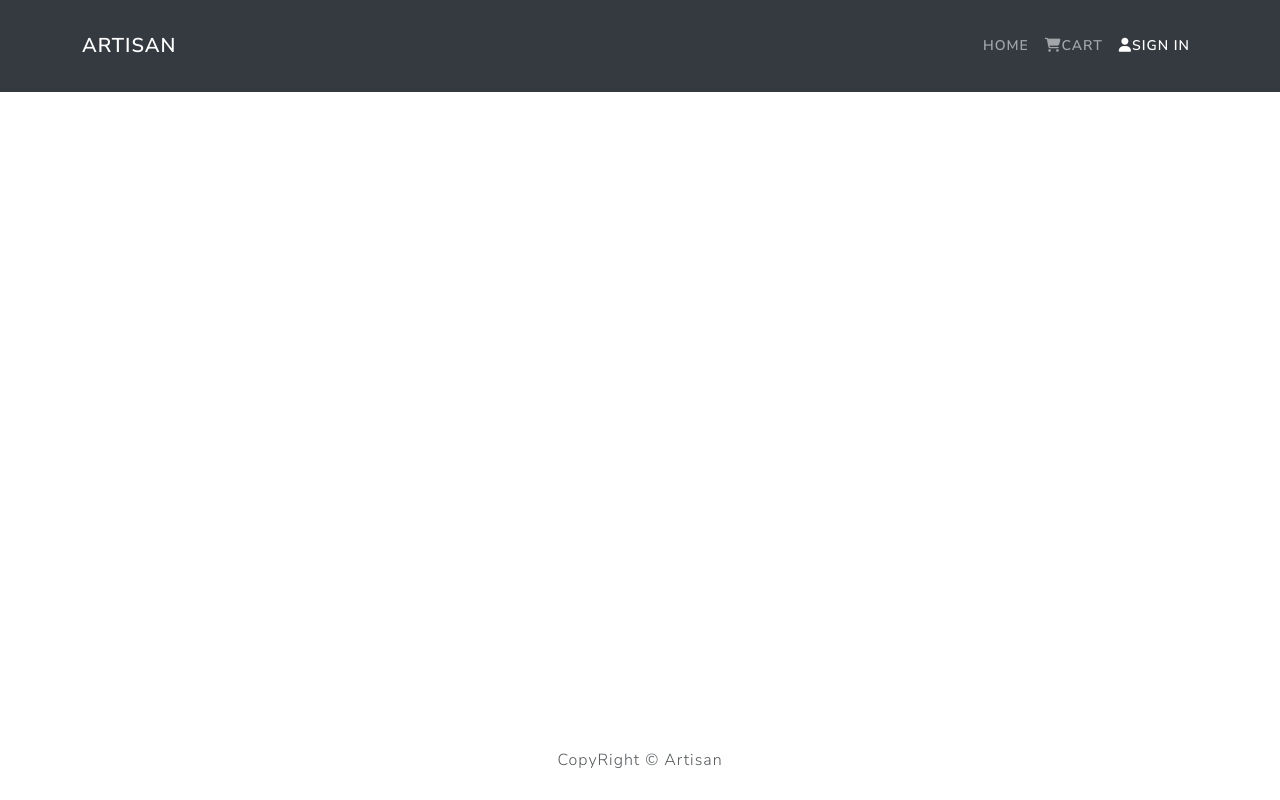
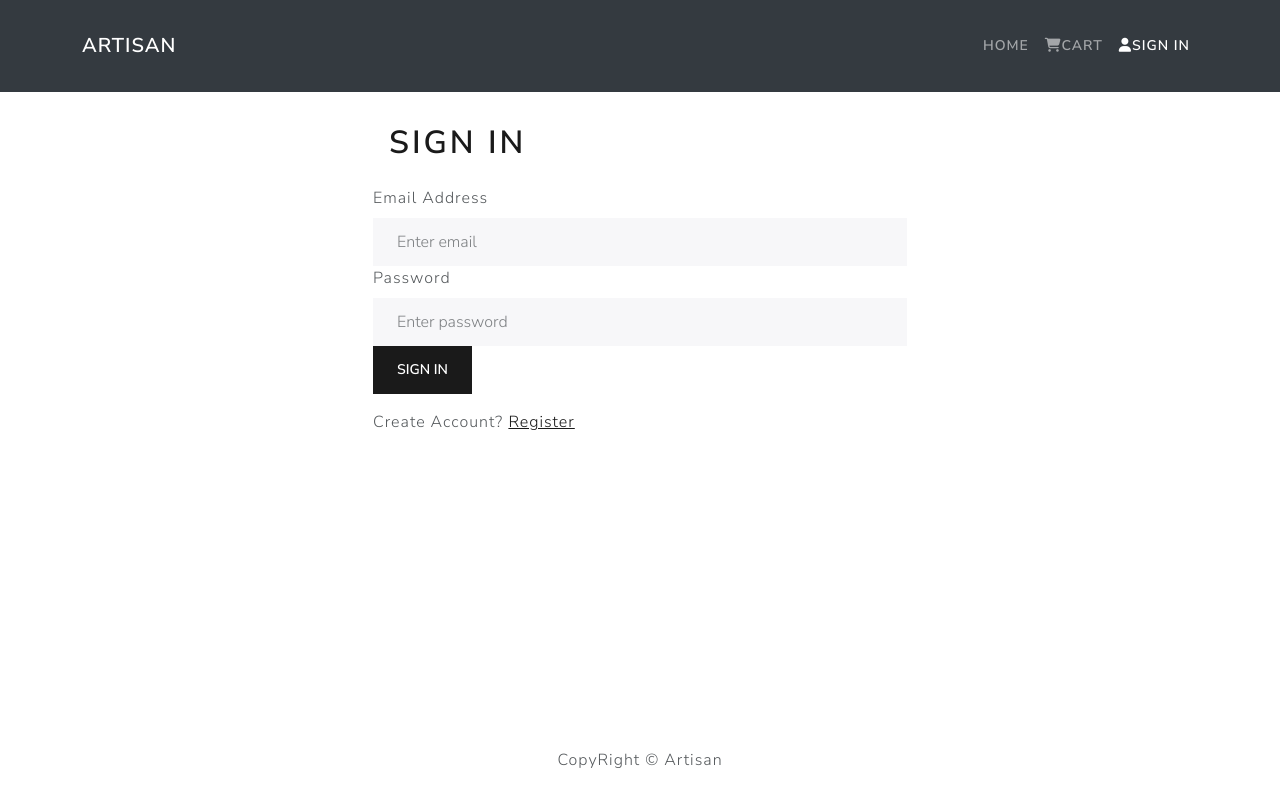
Before and after one commit to RiyaRanaChhetrii/ArtisanFYP, a React (Create React App) app in the folder frontend/: page /login in a window 1280 px wide. Built offline with nearby package versions, Linux system fonts and the light colour scheme.

Commit message:
User Login and it's Functionality

```diff
--- a/frontend/src/App.js
+++ b/frontend/src/App.js
@@ -6,6 +6,7 @@
 import HomeScreen from './screens/HomeScreen';
 import ProductScreen from './screens/ProductScreen';
 import CartScreen from './screens/CartScreen';
+import LoginScreen from './screens/LoginScreen';
 
 
 
@@ -17,9 +18,10 @@
         <Container>
 
           <Routes>
-            <Route path='/' element={<HomeScreen />} exact />
+          <Route path='/login' element={<LoginScreen/>} />
             <Route path='/product/:id' element={<ProductScreen />} />
             <Route path='/cart/:id?' element={<CartScreen />} />
+            <Route path='/' element={<HomeScreen />} exact />
           </Routes>
         </Container>
       </main>
--- /dev/null
+++ b/frontend/src/components/FormContainer.js
@@ -0,0 +1,16 @@
+import React from 'react';
+import { Container, Row, Col } from 'react-bootstrap';
+
+const FormContainer = ({ children }) => {
+  return (
+    <Container>
+      <Row className='justify-content-md-center'>
+        <Col xs={12} md={6}>
+          {children}
+        </Col>
+      </Row>
+    </Container>
+  );
+};
+
+export default FormContainer;
--- /dev/null
+++ b/frontend/src/screens/LoginScreen.js
@@ -0,0 +1,137 @@
+// import React, { useState, useEffect } from "react";
+// import { Link, redirect } from "react-router-dom";
+// import { Form, Button, Row, Col } from "react-bootstrap";
+// import { useDispatch, useSelector } from "react-redux";
+// import MessageOne from "../components/MessageOne";
+// import Loader from "../components/Loader";
+// import FormContainer from "../components/FormContainer";
+// import { login } from "../action/userAction";
+
+// const LoginScreen = ({ location }) => {
+//   const [email, setEmail] = useState('');
+//   const [password, setPassword] = useState('');
+//   const redirect = location.search ? location.search.split('=')[1] : '/'
+
+//   const submitHandler = (e) => {
+//     e.preventDefault()
+//     // DISPATCH LOGIN
+//   }
+
+//   return (
+//     <FormContainer>
+//       <h1>Sign In</h1>
+//       <Form onSubmit={submitHandler}>
+//         <Form.Group controlId="email">
+//           <Form.Label>Email Address </Form.Label>
+//           <Form.Control
+//             type="email"
+//             placeholder="Enter email"
+//             value={email}
+//             onChange={(e) => setEmail(e.target.value)}
+//           ></Form.Control>
+//         </Form.Group>
+//         <Form.Group controlId="password">
+//           <Form.Label>Password </Form.Label>
+//           <Form.Control
+//             type="password"
+//             placeholder="Enter password"
+//             value={password}
+//             onChange={(e) => setPassword(e.target.value)}
+//           ></Form.Control>
+//         </Form.Group>
+//         <Button type="submit" variant="primary">
+//           Sign In
+//         </Button>
+//       </Form>
+
+//       <Row className="py-3">
+//         <Col>
+//           New Customer?{" "}
+//           <Link to={redirect ? `/register?redirect=${redirect}` : "/register"}>
+//             Register
+//           </Link>
+//         </Col>
+//       </Row>
+//     </FormContainer>
+//   );
+// };
+
+// export default LoginScreen;
+
+import React, { useEffect, useState } from "react";
+import { Link, useLocation, useNavigate } from "react-router-dom";
+import { Form, Button, Row, Col } from "react-bootstrap";
+import { useDispatch, useSelector } from "react-redux";
+import FormContainer from "../components/FormContainer";
+import MessageOne from "../components/MessageOne";
+import Loader from "../components/Loader";
+import { login } from "../action/userAction";
+
+
+const LoginScreen = () => {
+  const [email, setEmail] = useState("");
+  const [password, setPassword] = useState("");
+  const location = useLocation();
+  const navigate = useNavigate();
+  const dispatch = useDispatch();
+
+  const userLogin = useSelector(state => state.userLogin);
+  const { loading, error, userInfo } = userLogin;
+
+  const redirect = location.search ? location.search.split("=")[1] : "/";
+
+
+  useEffect(() => {
+    if (userInfo) {
+      navigate(redirect);
+    }
+  }, [navigate, userInfo, redirect]);
+
+  const submitHandler = (e) => {
+    e.preventDefault();
+    dispatch(login(email, password));
+    // DISPATCH LOGIN
+  };
+
+  return (
+    <FormContainer>
+      <h1>Sign In</h1>
+      {error && <MessageOne variant="danger">{error}</MessageOne>}
+      {loading && <Loader />}
+      <Form onSubmit={submitHandler}>
+        <Form.Group controlId="email">
+          <Form.Label>Email Address </Form.Label>
+          <Form.Control
+            type="email"
+            placeholder="Enter email"
+            value={email}
+            onChange={(e) => setEmail(e.target.value)}
+          ></Form.Control>
+        </Form.Group>
+        <Form.Group controlId="password">
+          <Form.Label>Password </Form.Label>
+          <Form.Control
+            type="password"
+            placeholder="Enter password"
+            value={password}
+            onChange={(e) => setPassword(e.target.value)}
+          ></Form.Control>
+        </Form.Group>
+        <Button type="submit" variant="primary">
+          Sign In
+        </Button>
+      </Form>
+
+      <Row className="py-3">
+        <Col>
+          Create Account?{" "}
+          <Link to={redirect ? `/register?redirect=${redirect}` : "/register"}>
+            Register
+          </Link>
+        </Col>
+      </Row>
+    </FormContainer>
+  );
+};
+
+export default LoginScreen;
```
